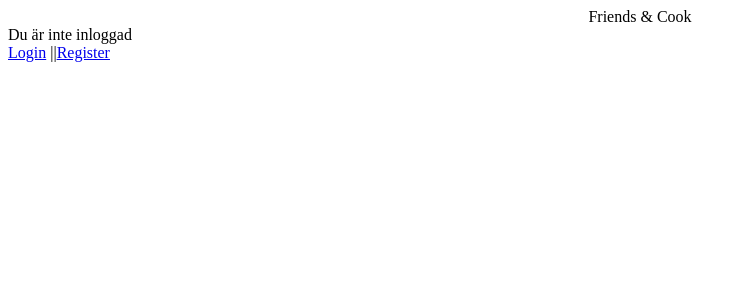
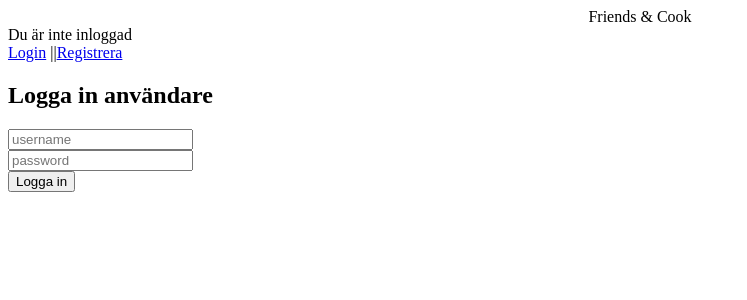
Before and after one commit to LinusZachrisson/Friends-Cook-frontend, a React (Create React App) app: page /Login in a window 1280 px wide. Shown: the top 300 px of the page, without its empty margins (0-747 px from the left). Built offline with nearby package versions, Linux system fonts and the light colour scheme; no server answers.

Commit message:
adding login component

```diff
--- a/src/App.js
+++ b/src/App.js
@@ -4,6 +4,7 @@ import { useState, useEffect } from "react";
 import RegisterUser from "./components/RegisterUser";
 import UserContext from "./UserContext";
 import axios from "axios";
+import LoginUser from "./components/LoginUser";
 
 function App() {
   const [username, setUsername] = useState("");
@@ -18,20 +19,33 @@ function App() {
       });
   }, []);
 
+  const logOut = () => {
+    axios
+      .post("http://localhost:4000/user/logout", {}, { withCredentials: true })
+      .then(() => setUsername(""));
+  };
+
   return (
     <UserContext.Provider value={{ username: username, setUsername }}>
       <BrowserRouter>
         <div className="App">Friends & Cook</div>
         <div>
-          {!!username && <div> Du är nu inloggad som {username}</div>}
+          {!!username && (
+            <div>
+              {" "}
+              Du är nu inloggad som {username}{" "}
+              <button onClick={logOut}>Logga ut</button>
+            </div>
+          )}
           {!username && <div>Du är inte inloggad</div>}
         </div>
         <div>
           <Link to={"/login"}>Login</Link> ||
-          <Link to={"/Register"}>Register</Link>
+          <Link to={"/Register"}>Registrera</Link>
         </div>
         <Switch>
           <Route exact path={"/Register"} component={RegisterUser} />
+          <Route exact path={"/Login"} component={LoginUser} />
         </Switch>
       </BrowserRouter>
     </UserContext.Provider>
--- a/src/components/LoginUser.js
+++ b/src/components/LoginUser.js
@@ -1,7 +1,57 @@
 import React from "react";
+import { useState, useContext } from "react";
+import axios from "axios";
+import UserContext from "../UserContext";
 
 function LoginUser() {
-  return <div></div>;
+  const [username, setUsername] = useState("");
+  const [password, setPassword] = useState("");
+  const [wrongLogin, setWrongLogin] = useState(false);
+
+  const user = useContext(UserContext);
+
+  const logInExistingUser = (e) => {
+    e.preventDefault();
+
+    const data = { username, password };
+    axios
+      .post("http://localhost:4000/user/login", data, {
+        withCredentials: true,
+      })
+      .then((res) => {
+        user.setUsername(res.data.username);
+        setUsername("");
+        setPassword("");
+        setWrongLogin(false);
+      })
+      .catch(() => {
+        setWrongLogin(true);
+      });
+  };
+
+  return (
+    <div>
+      <form onSubmit={(e) => logInExistingUser(e)}>
+        <h2>Logga in användare</h2>
+        {wrongLogin && <div>Wrong username or password. Please try again!</div>}
+        <input
+          type="text"
+          placeholder="username"
+          value={username}
+          onChange={(e) => setUsername(e.target.value)}
+        />{" "}
+        <br />
+        <input
+          type="password"
+          placeholder="password"
+          value={password}
+          onChange={(e) => setPassword(e.target.value)}
+        />{" "}
+        <br />
+        <button type="submit">Logga in</button>
+      </form>
+    </div>
+  );
 }
 
 export default LoginUser;
--- a/src/components/RegisterUser.js
+++ b/src/components/RegisterUser.js
@@ -19,13 +19,15 @@ function RegisterUser() {
       })
       .then((res) => {
         user.setUsername(res.data.username);
+        setUsername("");
+        setPassword("");
       });
   };
 
   return (
     <div>
       <form onSubmit={(e) => registerNewUser(e)}>
-        <h2>Register User</h2>
+        <h2>Registrera användare</h2>
         <input
           type="text"
           placeholder="username"
@@ -40,7 +42,7 @@ function RegisterUser() {
           onChange={(e) => setPassword(e.target.value)}
         />{" "}
         <br />
-        <button type="submit">Register</button>
+        <button type="submit">Registrera</button>
       </form>
     </div>
   );
```
